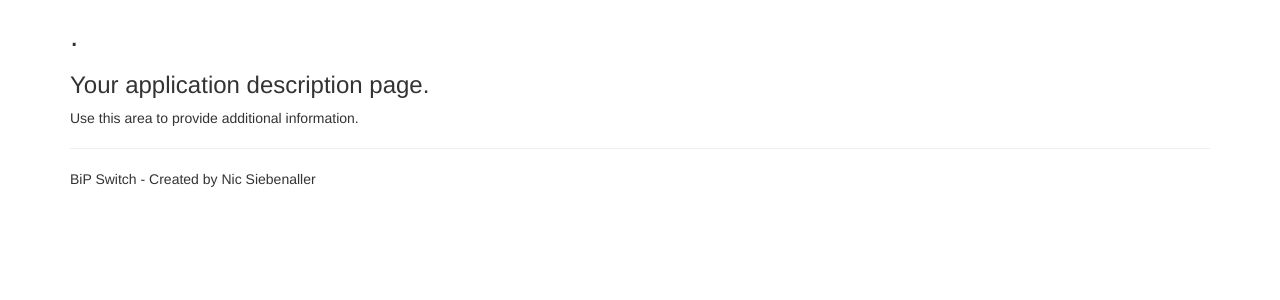
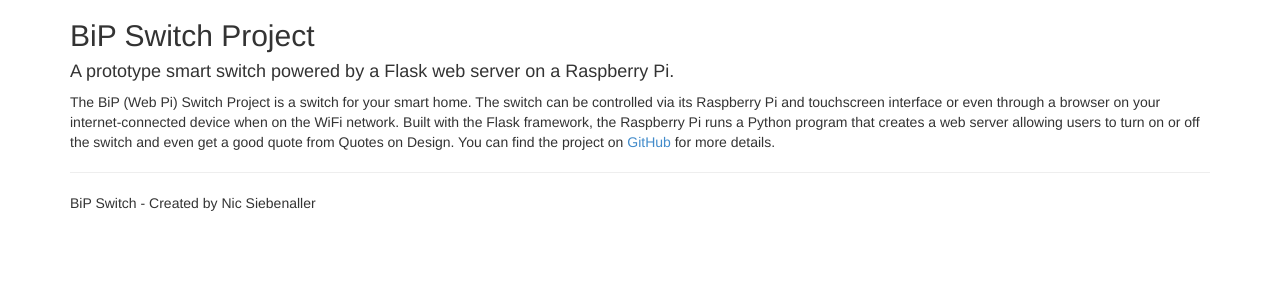
Before and after one commit to nic7aller/bip-switch, a Flask app: page /about in a window 1280 px wide. Shown: the part 51-351 px from the top of the page. Run offline with Flask 2, Linux system fonts and the light colour scheme; parts of the project's set-up code (start-up, migrations or seed data) failed here and were passed over; some libraries are stand-ins or nearby versions.

Commit message:
Updated about.html

```diff
--- a/BipFlaskProject/BipFlaskProject/BipFlaskProject/templates/about.html
+++ b/BipFlaskProject/BipFlaskProject/BipFlaskProject/templates/about.html
@@ -2,9 +2,8 @@
 
 {% block content %}
 
-<h2>{{ title }}.</h2>
-<h3>{{ message }}</h3>
-
-<p>Use this area to provide additional information.</p>
+<h2>BiP Switch Project</h2>
+<h4>A prototype smart switch powered by a Flask web server on a Raspberry Pi.</h4>
+<p>The BiP (Web Pi) Switch Project is a switch for your smart home. The switch can be controlled via its Raspberry Pi and touchscreen interface or even through a browser on your internet-connected device when on the WiFi network. Built with the Flask framework, the Raspberry Pi runs a Python program that creates a web server allowing users to turn on or off the switch and even get a good quote from Quotes on Design. You can find the project on <a href="https://github.com/nic7aller/bip-switch">GitHub</a> for more details.</p>
 
 {% endblock %}
--- a/BipFlaskProject/BipFlaskProject/BipFlaskProject/views.py
+++ b/BipFlaskProject/BipFlaskProject/BipFlaskProject/views.py
@@ -22,7 +22,6 @@
     """Renders the about page."""
     return render_template(
         'about.html',
-        message = 'Your application description page.'
     )
 
 @app.route('/TurnSwitch')
```
